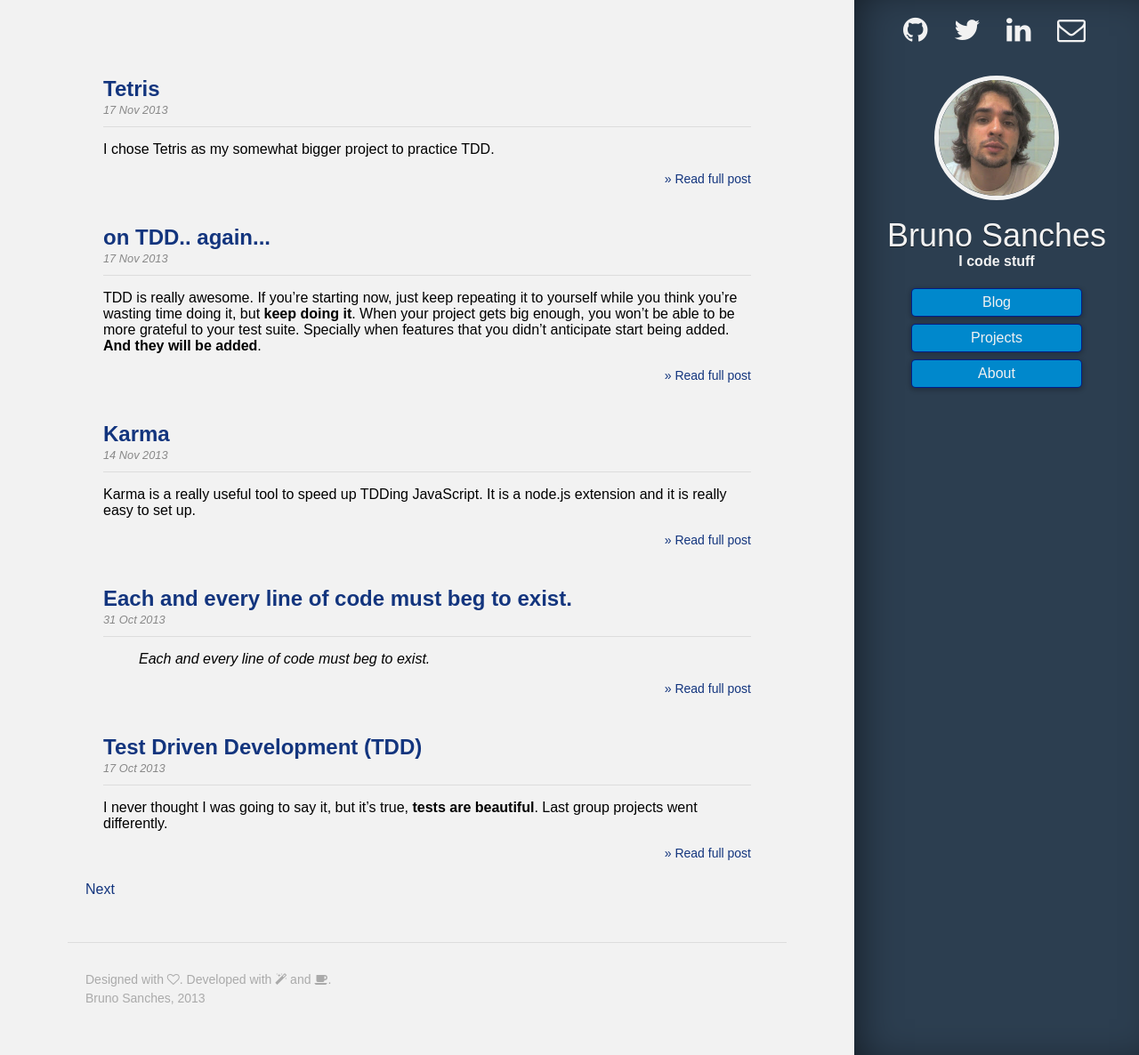
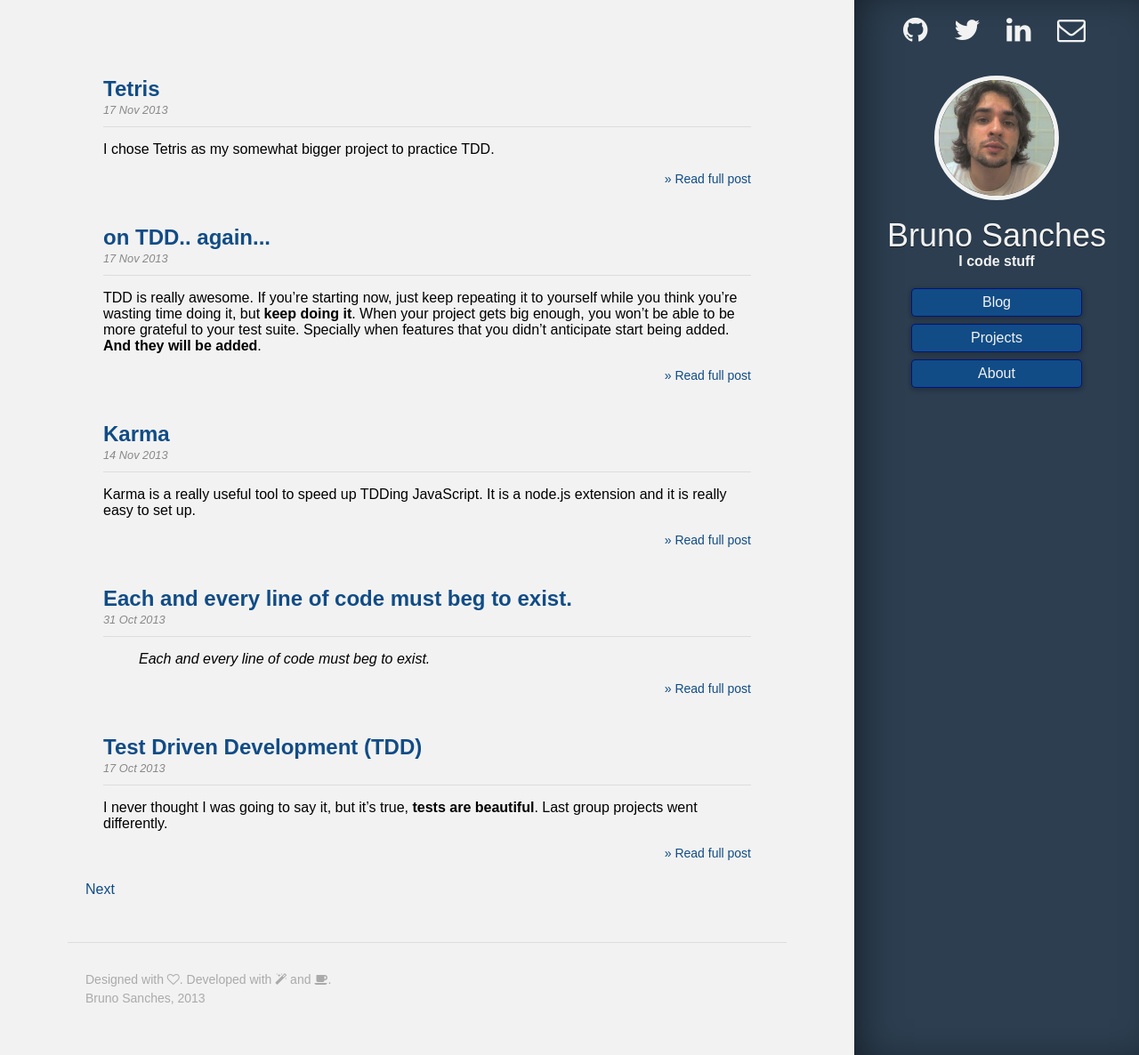
Before and after one commit to brunops/brunops.github.io, a Jekyll site: the page built from index.html, in a window 1280 px wide and 1186 px high. Shown: the whole window at 89% size. Built offline with Jekyll 4.4.1, drawn with Linux system fonts in a browser that asks for light colours; some web fonts are replaced; Markdown is read by kramdown in place of the engine named in the settings; the list of posts is cut into pages by our own code.

Commit message:
Change link colors to darker blue

```diff
--- a/css/main.css
+++ b/css/main.css
@@ -8,7 +8,7 @@ body {
 }
 
 a {
-  color: #13357E;
+  color: #114C86;
   text-decoration: none;
 }
 
@@ -188,7 +188,7 @@ a:hover {
   padding: 7px;
   font-weight: 200;
   height: 100%;
-  background: #08c;
+  background: #114C86;
   box-shadow: 0 .1em .3em .1em rgba(0,0,0,.2);
 }
 
```
